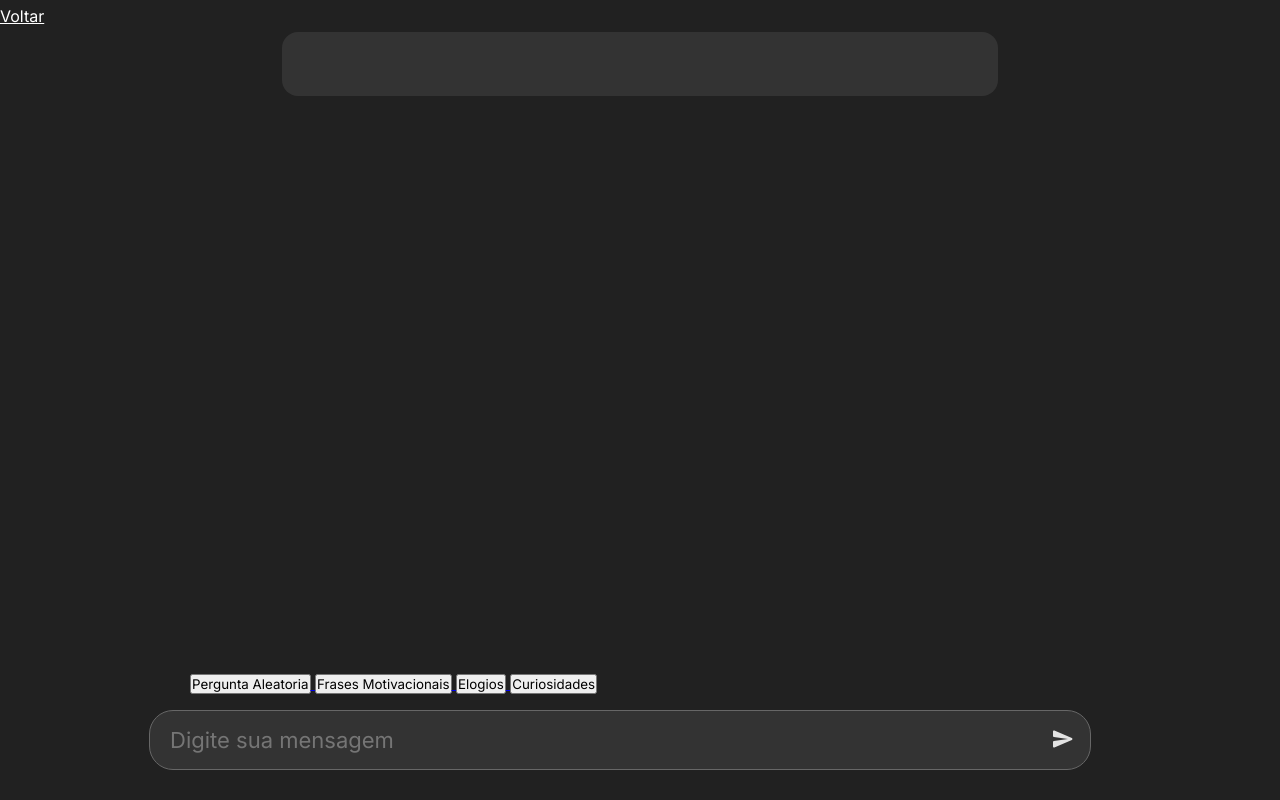
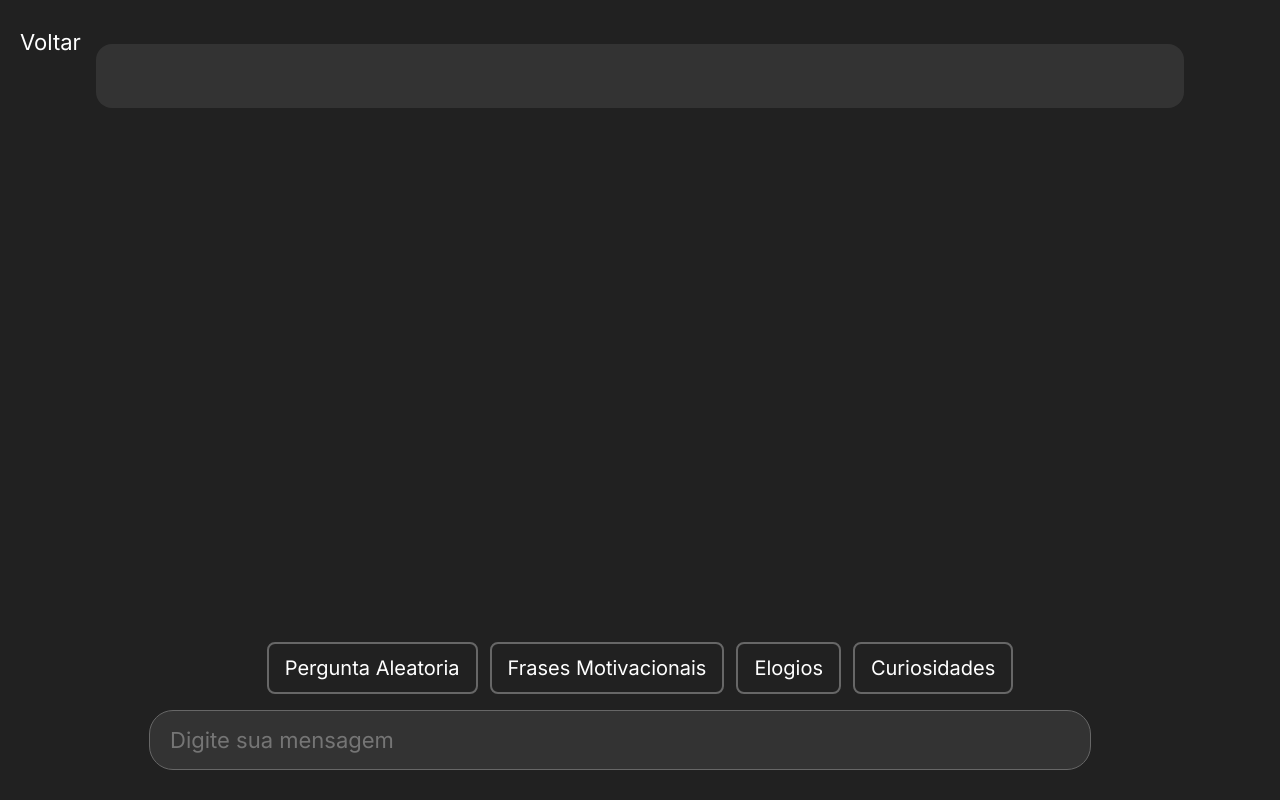
Before and after one commit to arthurMalveste/happie-bot, a Flask app: template templates/index.html in a window 1280 px wide. Run offline with Flask 3, Linux system fonts and the light colour scheme; the template is opened without the code that fills it, so the values that code supplies are empty.

Commit message:
mudanca estilos e add imgs

```diff
--- a/app.py
+++ b/app.py
@@ -45,7 +45,7 @@ def chat_response():
     response = chat.send_message(prefixed_message)
 
     # Combine response lines into a single string
-    ai_response = response.text.replace('\n', ' ')
+    ai_response = response.text.replace('\n', '\n')
      # Substitui quebras de linha por espaços
 
     conversation = []
@@ -91,7 +91,7 @@ def pergunta_aleatoria():
 
     response = chat.send_message(pergunta)
 
-    ai_response = response.text.replace('\n', ' ')
+    # ai_response = response.text.replace('\n', ' ')
 
     conversation = []
     conversation.append(pergunta)
@@ -109,7 +109,7 @@ def frases_motivacional():
 
     response = chat.send_message(pergunta)
 
-    ai_response = response.text.replace('\n', ' ')
+    # ai_response = response.text.replace('\n', ' ')
 
     conversation = []
     conversation.append(pergunta)
@@ -125,7 +125,7 @@ def elogio():
 
     response = chat.send_message(pergunta)
 
-    ai_response = response.text.replace('\n', ' ')
+    # ai_response = response.text.replace('\n', ' ')
 
     conversation = []
     conversation.append(pergunta)
@@ -141,7 +141,7 @@ def curiosidade():
 
     response = chat.send_message(pergunta)
 
-    ai_response = response.text.replace('\n', ' ')
+    # ai_response = response.text.replace('\n', ' ')
 
     conversation = []
     conversation.append(pergunta)
--- a/static/main.js
+++ b/static/main.js
@@ -41,13 +41,13 @@ window.addEventListener('load', () => {
     }
 })
 
-function btnEnviar(){
+inputChat.addEventListener('input', () => {
     if (inputChat.value.length >= 1){
         sendBtn.classList.add("mostrar")
     } else{
         sendBtn.classList.remove("mostrar")
     }
-}
+})
 
 function updateConversation(message) {
     const conversation = document.getElementById("conversation");
--- a/static/style.css
+++ b/static/style.css
@@ -208,8 +208,14 @@ body{
     justify-content: center;
     align-items: center;
     background: transparent;
+    transition: .2s all;
+    opacity: 0;
+    overflow: hidden;
+}
+
+.btn-chat.mostrar{
     transform: translate(-120%, 0);
-    transition: .2s all;
+    opacity: 1;
 }
 
 .btn-chat:hover{
@@ -222,9 +228,12 @@ body{
     flex-direction: column;
     gap: 12px;
     padding: 32px;
-    margin: 0 22% 10% 22%; /* Center horizontally */
-    background-color: #333; /* Contrasting background color */
+    width: 80vw;
+    max-width: 1200px;
+    margin: 0 auto 10%;
+    background-color: #333;
     border-radius: 16px;
+    overflow-y: scroll;
 }
 
 .chat-logo{
@@ -249,7 +258,7 @@ body{
 }
 
 .sec-botoes{
-    display: block;
+    display: flex;
     position: absolute;
     bottom: 90px;
     left: 50%;
@@ -261,16 +270,36 @@ body{
     justify-content: center;
 }
 
+.link-btn button{
+    color: #fff;
+    font-size: 20px;
+    padding: 12px 16px;
+    border-radius: 8px;
+    border: 2px #676767 solid;
+    outline: none;
+    background-color: transparent;
+    transition: .3s all;
+}
 
+.link-btn button:hover{
+    cursor: pointer;
+    background-color: #212121;
+    filter: brightness(1.3);
+}
 
 /* Arthur esteve aqui */
+a{
+    text-decoration: none;
+}
 
-/* <reset-style> ============================ */
-  /* <main-style> ============================ */
-  .menu__link {
+.menu__link{
     color: #fff;
     line-height: 2;
     position: relative;
+    text-decoration: none;
+    top: 20px;
+    left: 20px;
+    font-size: 22px;
 }
 
 .menu__link::before {
--- a/templates/index.html
+++ b/templates/index.html
@@ -76,7 +76,7 @@
     </section>
     <form action="/chat" method="post" class="form-chat">
         <div class="input-group">
-            <input type="text" name="message" placeholder="Digite sua mensagem" class="input-chat" autocomplete="off" onkeypress="btnEnviar()">
+            <input type="text" name="message" placeholder="Digite sua mensagem" class="input-chat" autocomplete="off" on>
             <button type="submit" class="btn-chat">
                 <svg xmlns="http://www.w3.org/2000/svg" xmlns:xlink="http://www.w3.org/1999/xlink" width="20px"
                     height="20px" version="1.1">
```
Also changed, not shown: static/img/captura1.png (added), static/img/captura2.png (added). Lines whose indentation alone changed are shown as unchanged.
